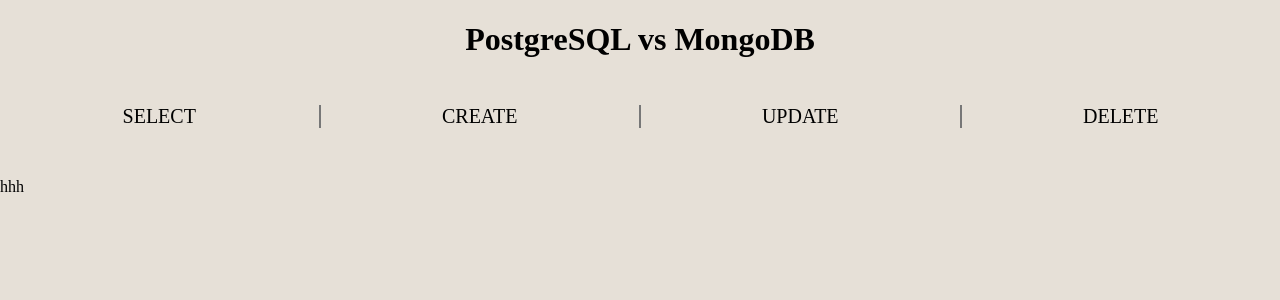
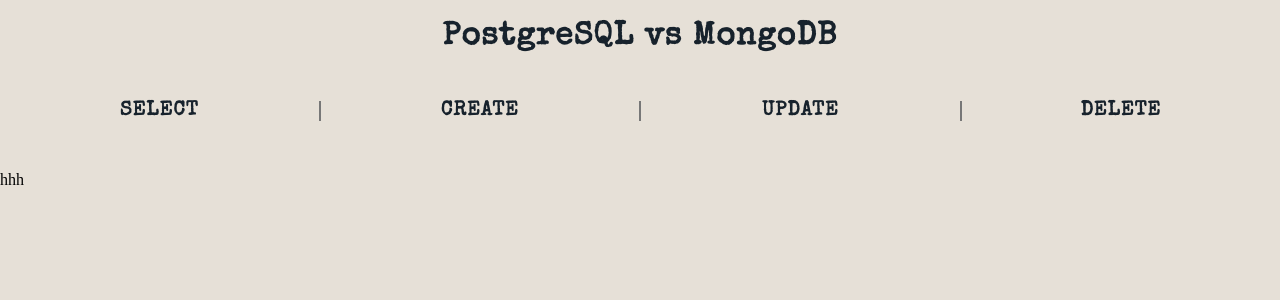
Before and after one commit to grzesiek999/ztbd_project, a React (Vite) app in the folder client/: page / in a window 1280 px wide. Shown: the top 300 px of the page. Built offline with nearby package versions, Linux system fonts and the light colour scheme.

Commit message:
marge front

```diff
--- a/client/src/styles/_globals.scss
+++ b/client/src/styles/_globals.scss
@@ -25,4 +25,9 @@
 
 h1 {
   text-align: center;
+  color: #17222c;
+  letter-spacing: 1px;
+  font-family: "Special Elite", system-ui;
+  font-weight: 600;
+  font-style: normal;
 }
--- a/client/src/styles/components/website-div.scss
+++ b/client/src/styles/components/website-div.scss
@@ -16,8 +16,12 @@
 .website-layout-nav a{
   width: 90% !important;
   text-decoration: none;
-  color: black;
   text-align: center;
+  color: #17222c;
+  letter-spacing: 1px;
+  font-family: "Special Elite", system-ui;
+  font-weight: 600;
+  font-style: normal;
 }
 
 .website-layout-nav-list-div {
--- a/client/src/styles/index.css
+++ b/client/src/styles/index.css
@@ -26,6 +26,11 @@
 
 h1 {
   text-align: center;
+  color: #17222c;
+  letter-spacing: 1px;
+  font-family: "Special Elite", system-ui;
+  font-weight: 600;
+  font-style: normal;
 }
 
 .website-div {
@@ -46,8 +51,12 @@
 .website-layout-nav a {
   width: 90% !important;
   text-decoration: none;
-  color: black;
   text-align: center;
+  color: #17222c;
+  letter-spacing: 1px;
+  font-family: "Special Elite", system-ui;
+  font-weight: 600;
+  font-style: normal;
 }
 
 .website-layout-nav-list-div {
```
Also changed, not shown: 1 other file (tests, documents, lock files or other folders).
